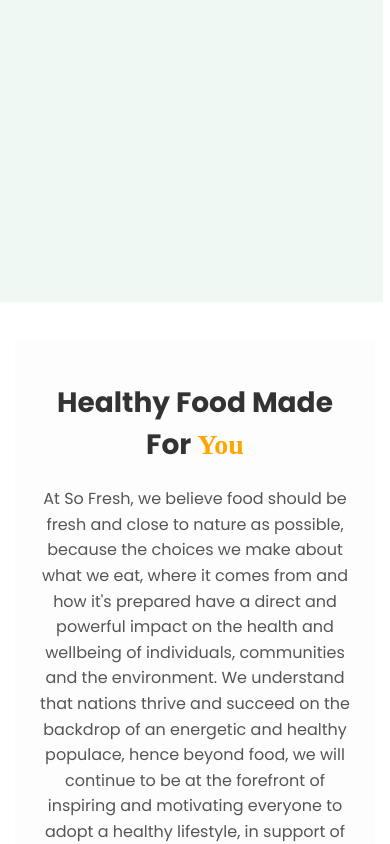
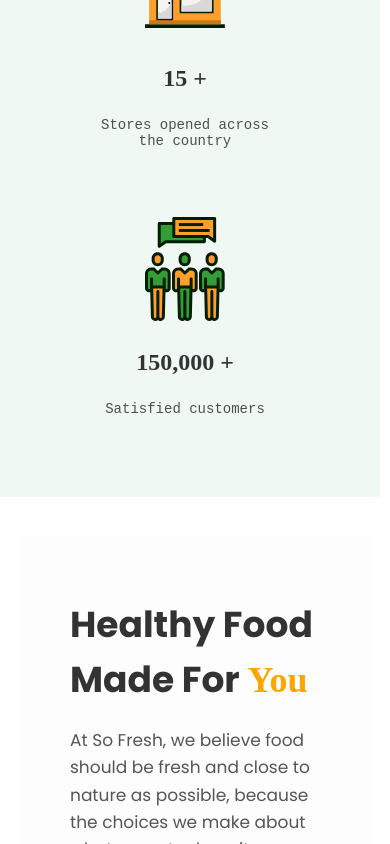
Before and after one commit to Assumpta-Chinonso1/sofresh-food-website, a React (Vite) app: page /TheStory in a window 390 px wide. Shown: the part 1156-2000 px from the top of the page. Built offline with nearby package versions, Linux system fonts and the light colour scheme.

Commit message:
new commit

```diff
--- a/src/SofreshStory/TheStory.css
+++ b/src/SofreshStory/TheStory.css
@@ -385,156 +385,18 @@ background-color: rgba(250, 143, 13, 0.7);
 }
 
 
-
-/* Extra large devices (large desktops, 1200px and up) */
-@media (min-width: 1200px) {
+@media (max-width: 768px) {
   .svg-wrapper {
-    gap: 60px;
-  }
-}
-
-/* Large devices (desktops, 992px - 1199px) */
-@media (max-width: 1199px) {
-  .svg-item img {
-    width: 160px;
-    height: auto;
-  }
-
-  .svg-item h1 {
-    font-size: 32px;
-  }
-
-  .svg-item p {
-    font-size: 18px;
-  }
-
-  .vision img {
-    width: 350px;
-  }
-}
-
-/* Medium devices (tablets, 768px - 991px) */
-@media (max-width: 991px) {
-  .svg-wrapper {
-    flex-wrap: wrap;
-    justify-content: center;
-    gap: 40px;
-  }
-
-  .svg-item {
-    flex: 0 0 45%;
-    max-width: 45%;
-  }
-
-  .made,
-  .space {
-    flex-direction: column;
-    align-items: center;
-    padding: 40px 20px;
-  }
-
-  .made-img,
-  .space-img {
-    max-width: 100%;
-  }
-
-  .quest {
     flex-direction: column;
     align-items: center;
   }
 
-  .quest-text {
-    padding: 30px 20px;
-  }
-
-  .vision {
-    flex-direction: column;
-    padding: 40px 20px;
-    gap: 40px;
-  }
-
-  .vision img {
-    width: 100%;
-    max-width: 400px;
-  }
-
-  .space-text,
-  .made-text {
-    text-align: center;
-  }
-
-  .quality-text h2 {
-    font-size: 2rem;
-  }
-
-  .quality-text p {
-    font-size: 1rem;
-  }
-}
-
-/* Small devices (phones, 576px - 767px) */
-@media (max-width: 767px) {
-  .story {
-    padding: 40px 15px;
-  }
-
   .svg-item {
-    flex: 0 0 100%;
-    max-width: 100%;
-  }
-
-  .svg-wrapper {
-    flex-direction: column;
-    align-items: center;
-    gap: 30px;
+    max-width: 90%;
   }
 
   .svg-item img {
-    width: 130px;
-  }
-
-  .svg-item h1 {
-    font-size: 28px;
-  }
-
-  .svg-item p {
-    font-size: 16px;
-  }
-
-  .story-text {
-    font-size: 1rem;
-    padding: 0 10px;
-  }
-
-  .made-text h1,
-  .quest-text h1,
-  .vision-text h1,
-  .space-text h1,
-  .values h1 {
-    font-size: 28px;
-  }
-
-  .made-text p,
-  .quest-text p,
-  .vision-text p,
-  .space-text p,
-  .values p {
-    font-size: 16px;
-  }
-
-  .quest-story-img span {
-    top: 35%;
-    left: 20%;
-    width: 60%;
-    font-size: 14px;
-  }
-}
-
-/* Extra small devices (phones, < 576px) */
-@media (max-width: 575px) {
-  .svg-item img {
-    width: 100px;
-    height: auto;
+    width: 80px;
   }
 
   .svg-item h1 {
@@ -544,16 +406,4 @@ background-color: rgba(250, 143, 13, 0.7);
   .svg-item p {
     font-size: 14px;
   }
-
-  .quest-story-img span {
-    font-size: 12px;
-  }
-
-  .quality-text h2 {
-    font-size: 1.6rem;
-  }
-
-  .quality-text p {
-    font-size: 0.95rem;
-  }
 }
```
